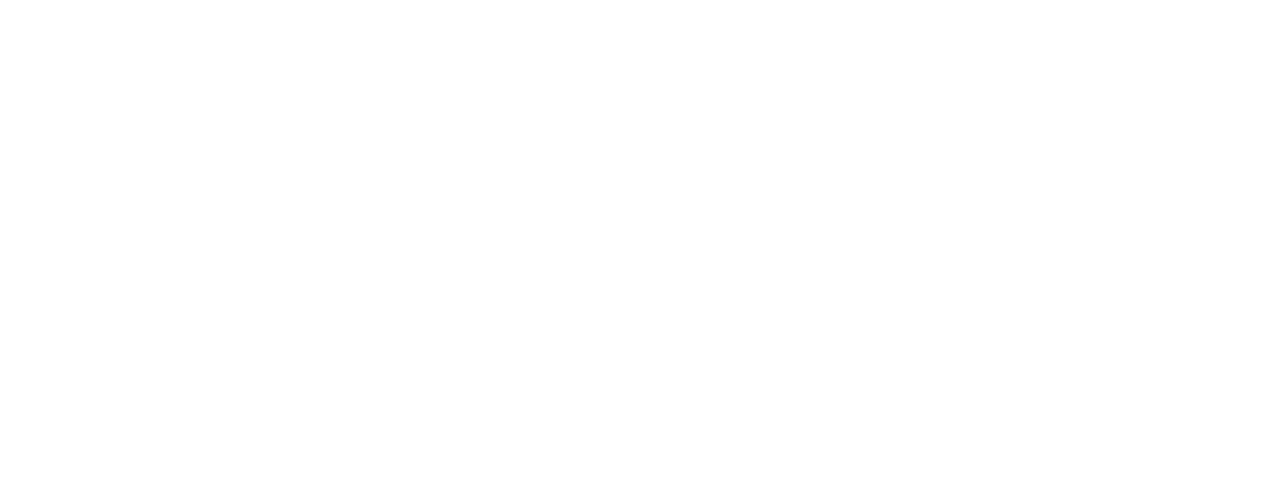
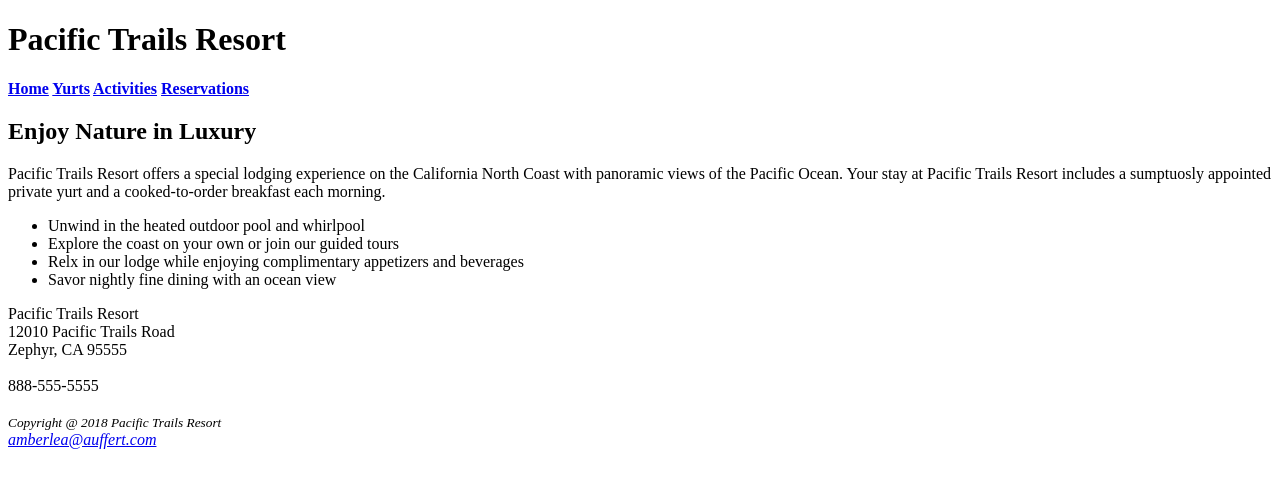
Before and after one commit to 44144-fa21/ch2-case-study-amberleaauffert, a plain HTML site: page index.html in a window 1280 px wide. Drawn offline with Linux system fonts and the light colour scheme.

Commit message:
Chapter 2 Case Study
Added code

```diff
--- a/index.html
+++ b/index.html
@@ -5,6 +5,32 @@
 <meta charset="utf-8">
 </head>
 <body>
-
+  <h1>Pacific Trails Resort</h1>
+    <nav>
+      <b><a href="index.html">Home</a>
+        <a href="yurts.html">Yurts</a>
+        <a href="activities.html">Activities</a>
+        <a href="reservations.html">Reservations</a>
+      </b>
+    </nav>
+  <h2>Enjoy Nature in Luxury</h2>
+    <p>Pacific Trails Resort offers a special lodging experience on the California North Coast with panoramic views of the Pacific Ocean. Your stay at Pacific Trails Resort includes a sumptuosly appointed private yurt and a cooked-to-order breakfast each morning.</p>
+      <ul>
+        <li>Unwind in the heated outdoor pool and whirlpool</li>
+        <li>Explore the coast on your own or join our guided tours</li>
+        <li>Relx in our lodge while enjoying complimentary appetizers and beverages</li>
+        <li>Savor nightly fine dining with an ocean view</li>
+      </ul>
+      <div>
+        Pacific Trails Resort
+        <br>
+        12010 Pacific Trails Road
+        <br>
+        Zephyr, CA 95555
+        <br>
+        <br>888-555-5555
+      </div>
+      <br><footer><small><i>Copyright @ 2018 Pacific Trails Resort</small></footer>
+      <a href="amberlea@auffert.com">amberlea@auffert.com</a href></i>
 </body>
 </html>
```
